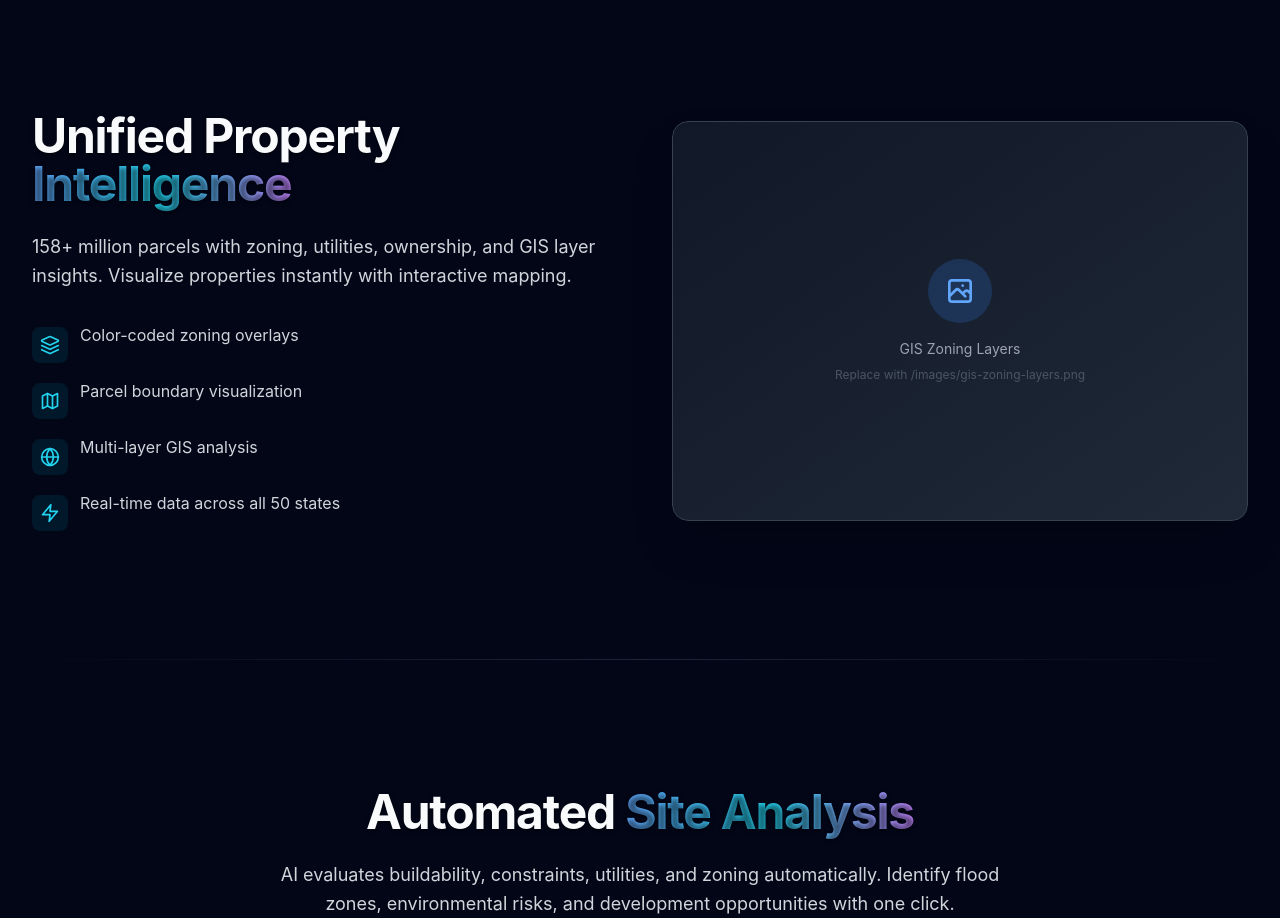
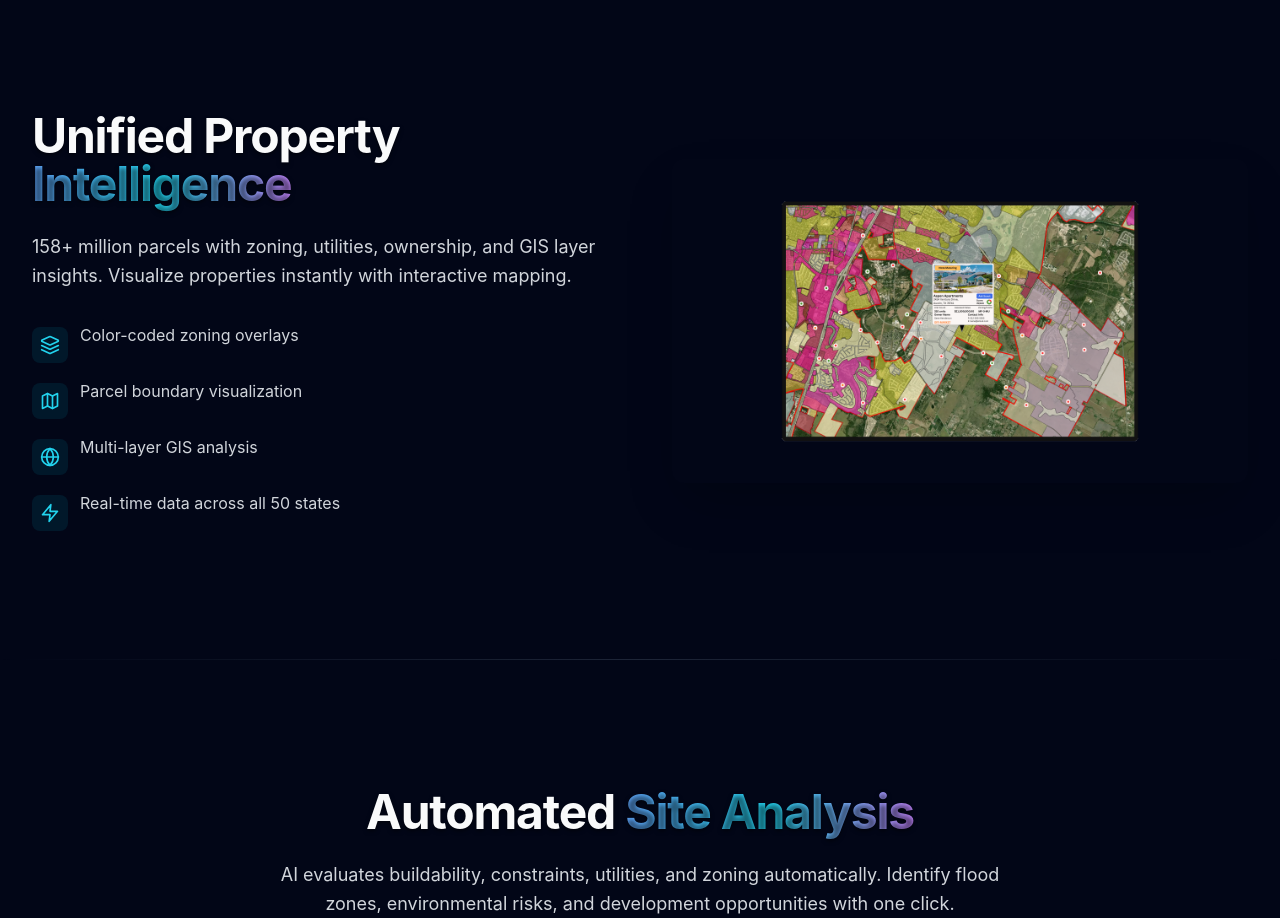
Before and after one commit to tendnys/syndnet_landing_page, a React (Vite) app: page / in a window 1280 px wide. Shown: the part 2320-3238 px from the top of the page. Built offline with nearby package versions, Linux system fonts and the light colour scheme.

Commit message:
Replace GIS zoning layers placeholder with actual image
Updated the Unified Property Intelligence section to display the real GIS zoning layers image instead of the placeholder component.

```diff
--- a/src/components/GISMapping.tsx
+++ b/src/components/GISMapping.tsx
@@ -1,6 +1,5 @@
 import { motion, useInView } from 'framer-motion';
 import { useRef } from 'react';
-import { ScreenshotPlaceholder } from './ProductImage';
 import { Map, Layers, Globe, Zap } from 'lucide-react';
 
 export function GISMapping() {
@@ -67,7 +66,11 @@ export function GISMapping() {
             transition={{ duration: 0.8, delay: 0.2 }}
             className="order-1 lg:order-2"
           >
-            <ScreenshotPlaceholder title="GIS Zoning Layers" className="transform hover:scale-[1.02] transition-transform duration-500" />
+            <img
+              src="/images/gis-zoning-layers.png"
+              alt="GIS Zoning Layers - Interactive property mapping with color-coded zoning overlays"
+              className="w-full h-auto rounded-xl shadow-2xl transform hover:scale-[1.02] transition-transform duration-500"
+            />
           </motion.div>
         </div>
       </div>
```
